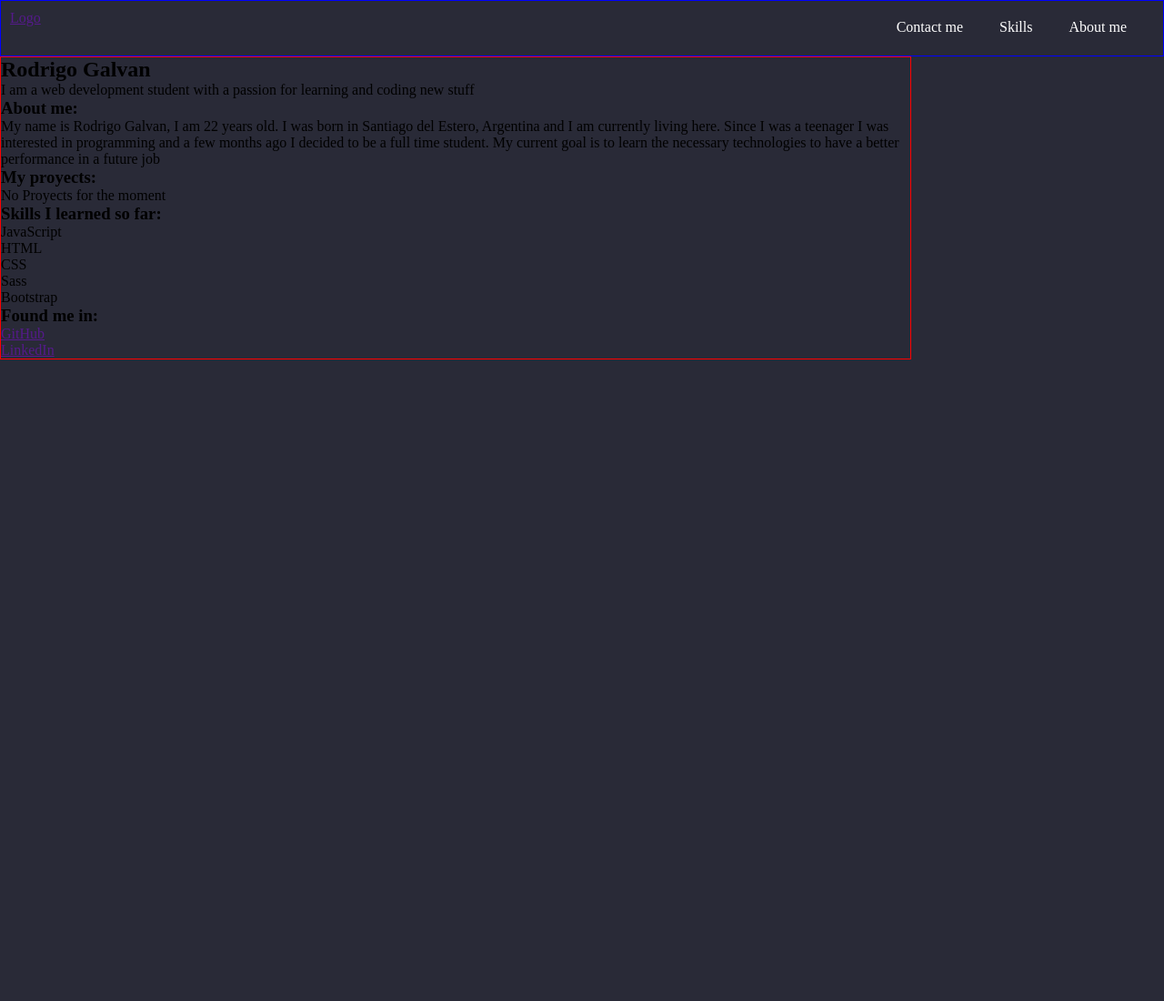
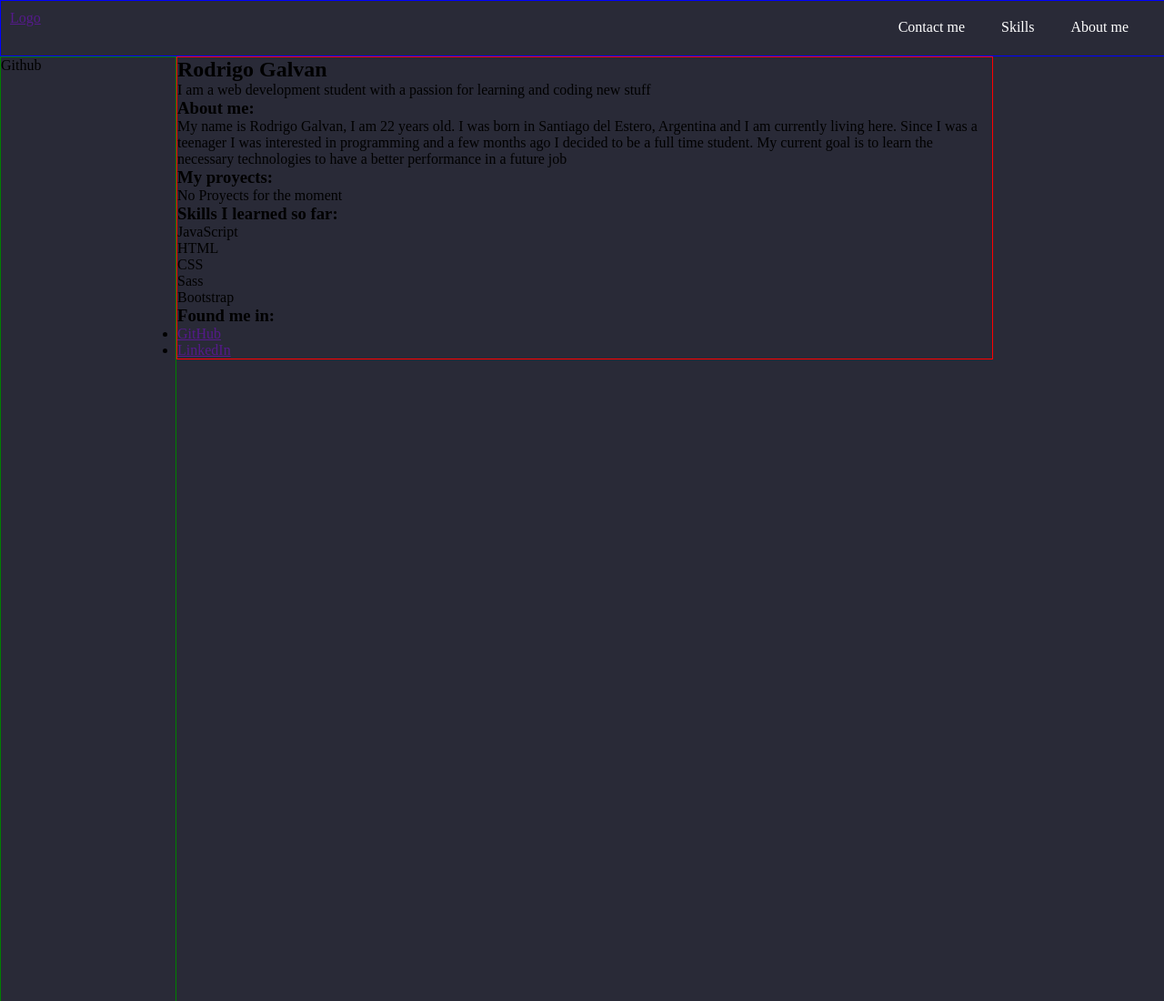
Before and after one commit to rodrigoGalvanDev/Portafolio, a website: page index.html in a window 1280 px wide. Shown: the top 1100 px of the page at 91% size. Before the commit the page ends 800 px from the top, so only its background shows below. Drawn offline with Linux system fonts and the light colour scheme.

Commit message:
Crea estilos para la palgina

```diff
--- a/index.html
+++ b/index.html
@@ -24,9 +24,15 @@
             </ul>
     </div>
 
+    <div id="aside">
+        <p>Github</p>
+    </div>
+
     <section>
 
-        <div>
+
+
+        <div id="hero">
             <h1>Rodrigo Galvan</h1>
             <p>I am a web development student with a passion for learning and coding new stuff</p>
         </div>
--- a/src/style.scss
+++ b/src/style.scss
@@ -11,6 +11,7 @@ body {
 }
 
 #navbar{
+    width: 100%;
     min-height: 60px;
     border: 1px solid blue;
 }
@@ -32,7 +33,19 @@ body {
     }
 }
 
+
+
+
+#aside{
+    float: left;
+    width: 15%;
+    min-height: 1500px;
+    border: 1px solid green;
+}
+
 section {
-    max-width: 1000px;
+    width: 70%;
+    float: left;
     border: 1px solid red;
+
 }
```
Also changed, not shown: src/style.css, 1 other file.
